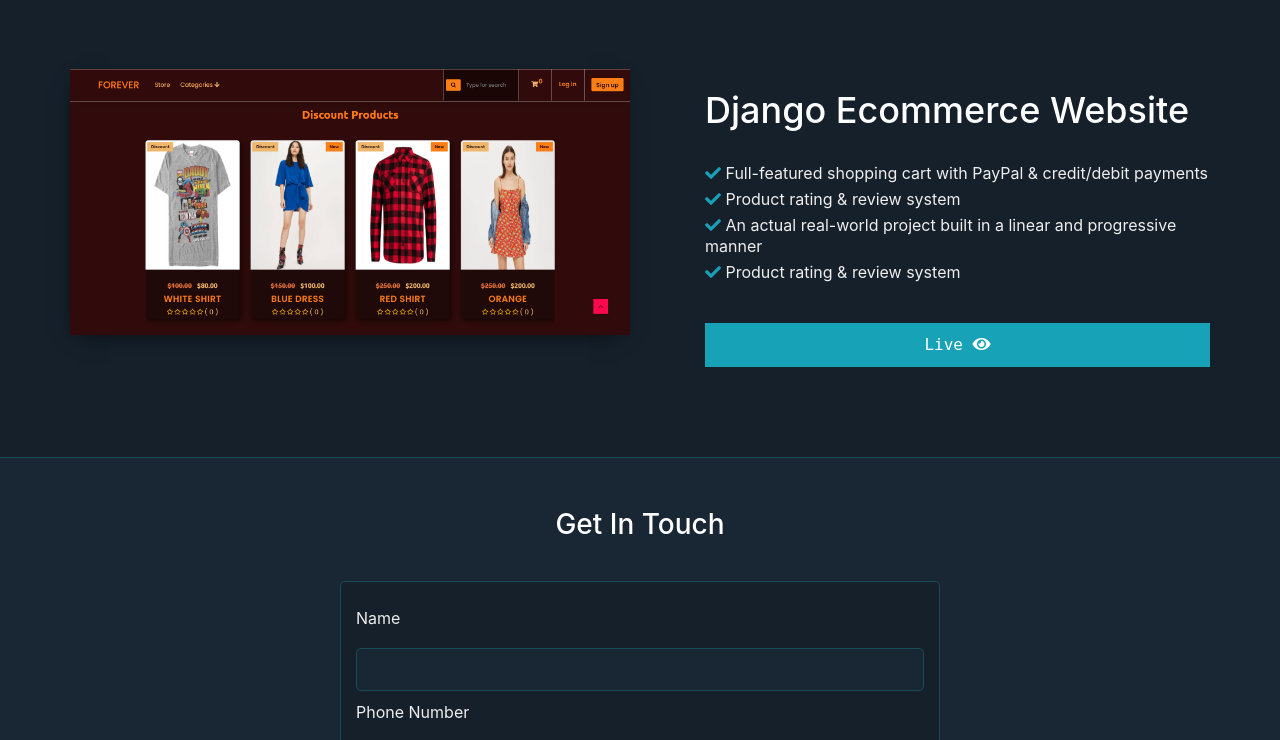
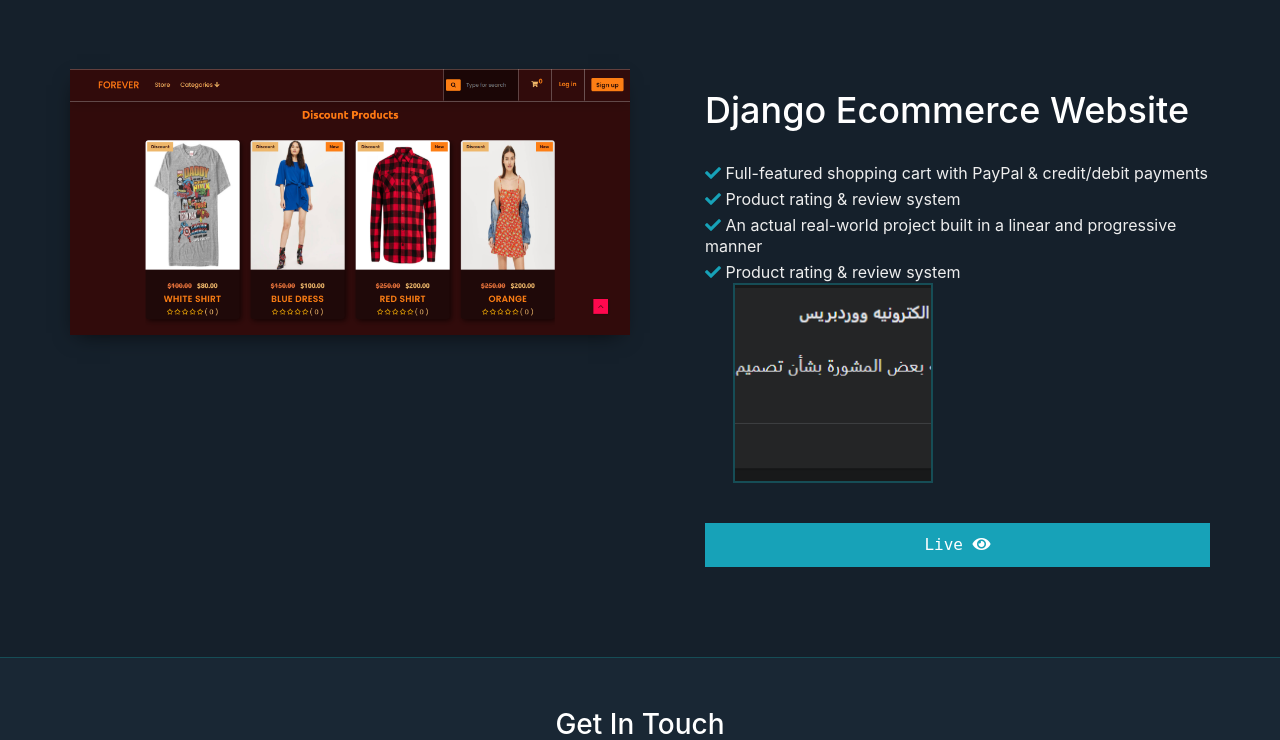
Before and after one commit to jorcast18462/my-portfolio, a Django app: page / in a window 1280 px wide. Shown: the part 2318-3058 px from the top of the page. Run offline with Django 4.2, Linux system fonts and the light colour scheme; data comes from the database, SQL or seed files in the repository; some libraries are stand-ins or nearby versions.

Commit message:
i wash was last push!

```diff
--- a/core/settings.py
+++ b/core/settings.py
@@ -141,8 +141,6 @@ STATICFILES_DIRS = [
     BASE_DIR / 'core/static'
 ]
 
-# STATIC_ROOT = os.path.join(BASE_DIR, 'staticfiles')
-# STATIC_URL = '/static/'
 
 # MEDIA
 MEDIA_URL = '/media/'
--- a/templates/home/index.html
+++ b/templates/home/index.html
@@ -266,7 +266,8 @@
                 <p><i class="fas fa-check"></i> Full-featured shopping cart with PayPal & credit/debit payments</p>
                 <p><i class="fas fa-check"></i> Product rating & review system</p>
                 <p><i class="fas fa-check"></i> An actual real-world project built in a linear and progressive manner</p>
-                <p style="margin-bottom:40px"><i class="fas fa-check"></i> Product rating & review system</p>
+                <p style="margin-bottom:40px"><i class="fas fa-check"></i> Product rating & review system
+                    <img id="profile_pic" src="{% static 'images/1.png' %}"></p>
 
                 <a target="_blank"
                     href="https://your-forever-store.herokuapp.com/"
```
Also changed, not shown: core/static/images/1.PNG (added), 3 other files.
